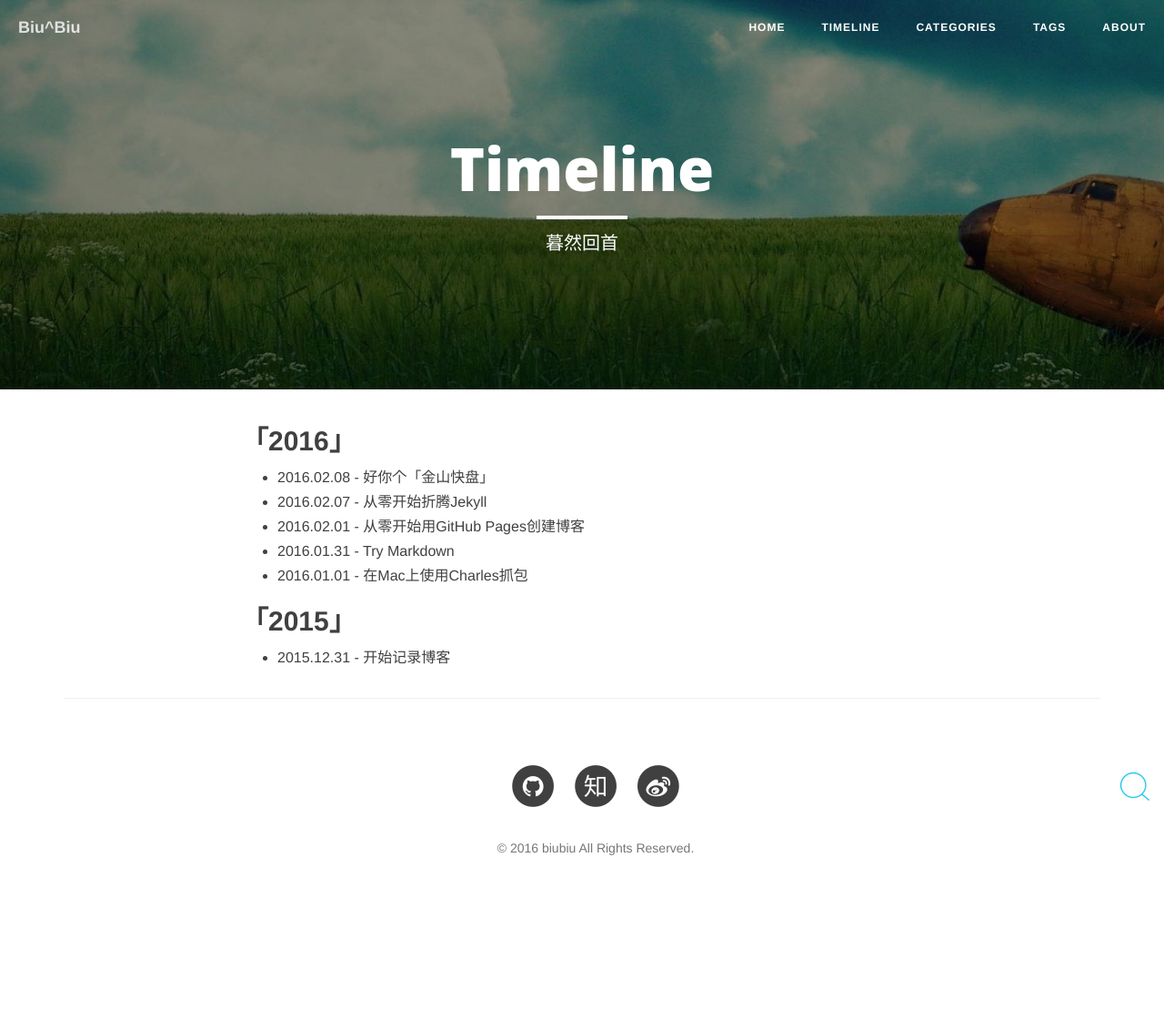
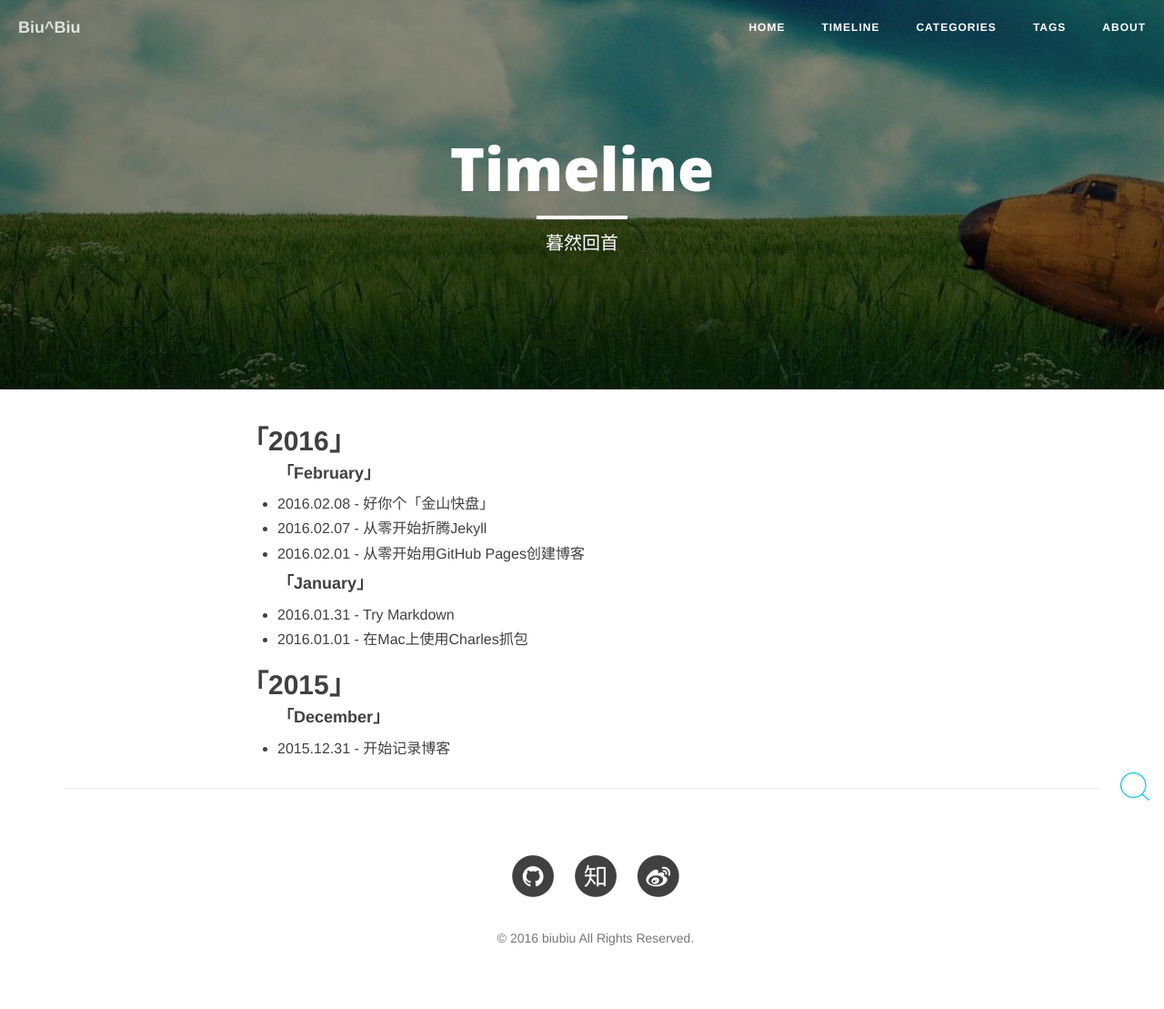
Before and after one commit to bluebiu/bluebiu.github.io, a Jekyll site: the page built from documents.html, in a window 1280 px wide. Shown: the whole page at 91% size. Built offline with Jekyll 4.4.1, drawn with Linux system fonts in a browser that asks for light colours; nearby versions of some CDN libraries; before the commit the page ends 1010 px from its top, so only the background shows below that.

Commit message:
change timeline month

```diff
--- a/documents.html
+++ b/documents.html
@@ -15,12 +15,21 @@ header-img: "img/plane_park_on_the_right.jpg"
     <ul class="post-list">
     {% assign markdate = currentdate %}
   {% endif %}
-    <li>
+
+      {% assign currentmonth = post.date | date: "%B" %}
+      {% if currentmonth != markmonth %}
+      <h4 id="{{post.date | date: "%Y%m" }}">「{{ currentmonth }}」</h4>
+        {% assign markmonth = currentmonth %}
+      {% endif %}
+
+      <li>
         <a href="{{ post.url | prepend: site.baseurl }}">
             <time datetime="{{ post.date | date_to_xmlschema }}" itemprop="datePublished">{{ post.date | date: "%Y.%m.%d" }}</time> - {{ post.title }}
         </a>
-    </li>
+      </li>
+
   {% if forloop.last %}</ul>{% endif %}
+
 {% endfor %}
 
 {% include search.html %}
```
Also changed, not shown: _posts/2016-02-07-learn-to-use-jekyll.md (+2 -0 lines).
